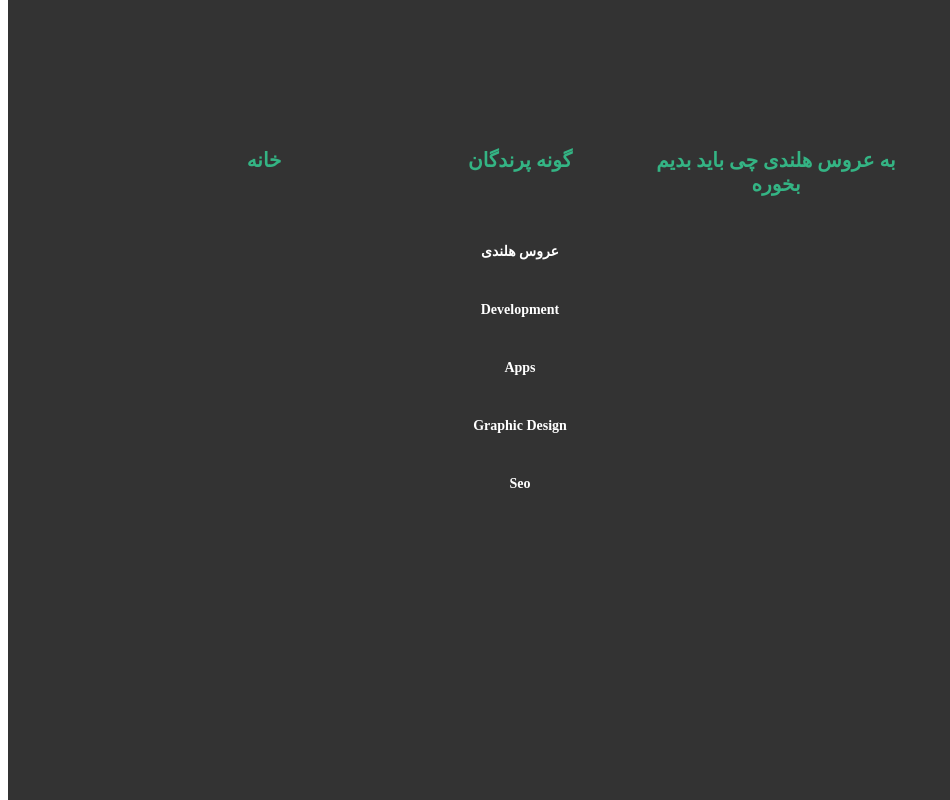
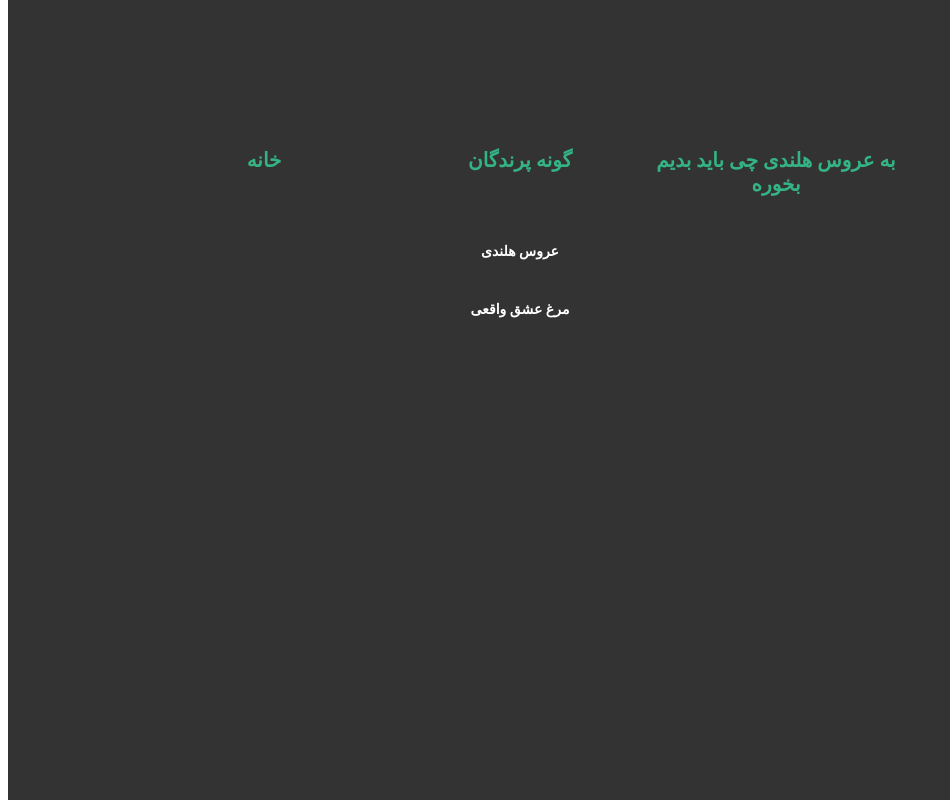
Before and after one commit to MartianouriH/hamed, a plain HTML site: page menu.html in a window 1280 px wide. Shown: the whole page, without its empty margins (0-950 px from the left). Drawn offline with Linux system fonts and the light colour scheme.

Commit message:
Update menu.html

```diff
--- a/menu.html
+++ b/menu.html
@@ -179,10 +179,7 @@ a {
                 <li><a href="#">گونه پرندگان</a>
                     <ul>
                         <li><a href="holandy .html">عروس هلندی</a></li>
-                        <li><a href="#">Development</a></li>
-                        <li><a href="#">Apps</a></li>
-                        <li><a href="#">Graphic Design</a></li>
-                        <li><a href="#">Seo</a></li>
+                        <li><a href="white-face.html">مرغ عشق واقعی</a></li>
                     </ul>
                 </li>
 
```
